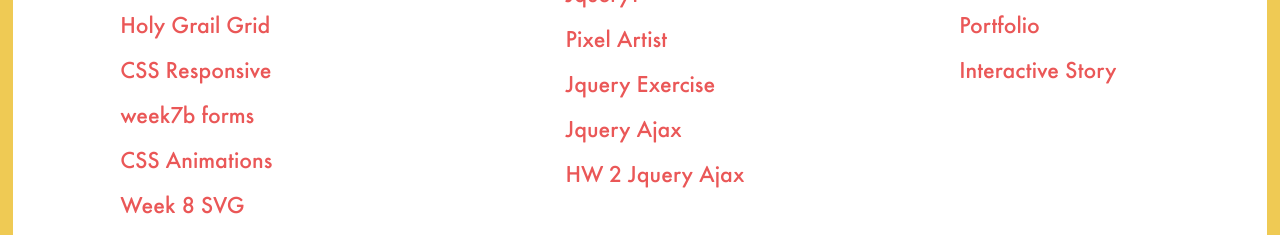
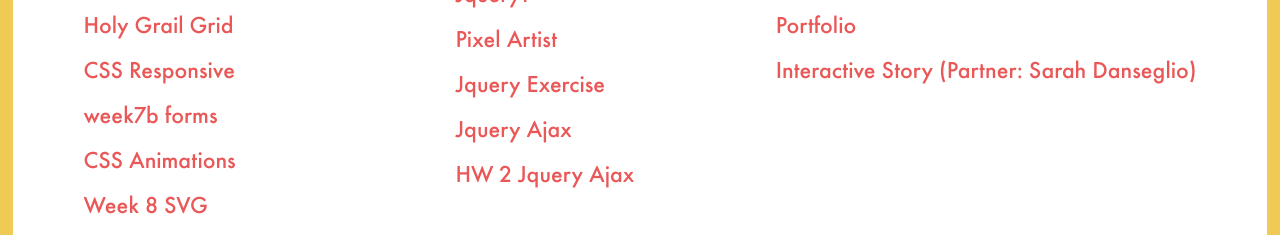
Before and after one commit to HurleyAndrew/HurleyAndrew.github.io, a plain HTML site: page igme230/projects/projects.html in a window 1280 px wide. Shown: the part 396-631 px from the top of the page. Drawn offline with Linux system fonts and the light colour scheme.

Commit message:
link updates

```diff
--- a/igme230/projects/projects.html
+++ b/igme230/projects/projects.html
@@ -41,7 +41,7 @@
 			<div class="listColumn">
 				<div class="columnName">projects</div>
 				<a href="portfolio/index.html" class="listItem">Portfolio</a>
-				<a href="threepigs/index.html" class="listItem">Interactive Story</a>
+				<a href="https://dansegliode.github.io/threepigs/" class="listItem">Interactive Story (Partner: Sarah Danseglio)</a>
 			</div>
 		</div>
 		<a href="../index.html">
```
